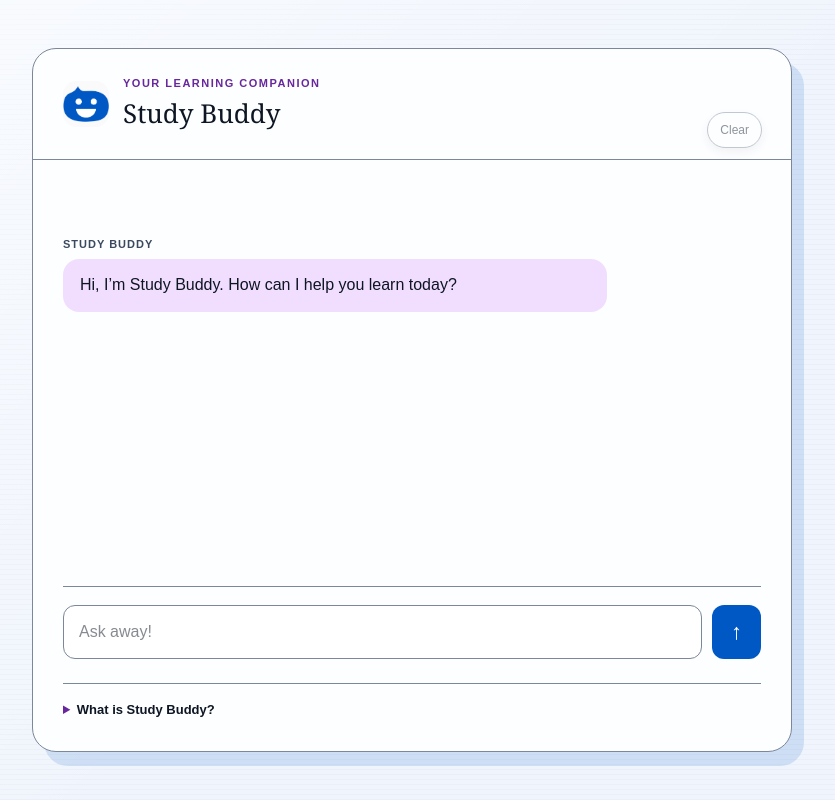
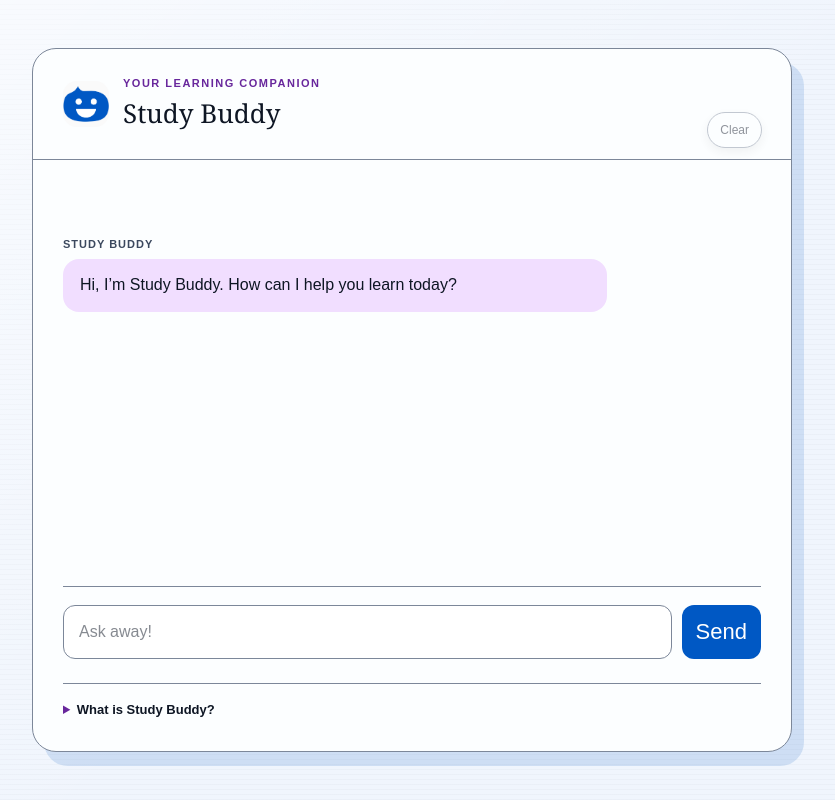
Before and after one commit to LizzyonGit/study-buddy, a Next.js app in the folder OneDrive/lexicon/individuell/individ/: page / in a window 1280 px wide. Shown: the whole page, without its empty margins (228-1063 px from the left). Built offline with nearby package versions, Linux system fonts and the light colour scheme.

Commit message:
error ahndling fix when retrying sending message

```diff
--- a/OneDrive/lexicon/individuell/individ/app/components/ChatInterface.tsx
+++ b/OneDrive/lexicon/individuell/individ/app/components/ChatInterface.tsx
@@ -51,7 +51,7 @@ export default function ChatInterface() {
     // Stop the browser from reloading the page during form submission.
     event.preventDefault();
     // Remove leading and trailing whitespace before validating or sending the question.
-    const content = (error ? lastSubmittedMessage : input).trim();
+    const content = (error && !input.trim() ? lastSubmittedMessage : input).trim();
 
     // Ignore blank questions and prevent another request while one is already running.
     if (!content || isLoading) {
@@ -191,13 +191,18 @@ export default function ChatInterface() {
             name="message"
             type="text"
             value={input}
-            onChange={(event) => setInput(event.target.value)}
+            onChange={(event) => {
+              setInput(event.target.value);
+              if (event.target.value.trim()) {
+                setError("");
+              }
+            }}
             placeholder="Ask away!"
             autoComplete="off"
             disabled={isLoading}
           />
           <button type="submit" aria-label={error ? "Try again" : "Send message"} disabled={isLoading}>
-            <span aria-hidden="true">&#8593;</span>
+            {error ? "Try again" : "Send"}
           </button>
         </form>
         <details className="about-study-buddy">
--- a/OneDrive/lexicon/individuell/individ/app/globals.css
+++ b/OneDrive/lexicon/individuell/individ/app/globals.css
@@ -320,8 +320,9 @@ h1 {
 }
 
 .composer button {
-  width: 49px;
-  flex: 0 0 49px;
+  min-width: 49px;
+  flex: 0 0 auto;
+  padding: 0 14px;
   color: white;
   background: var(--blue);
   border: 0;
```
Also changed, not shown: 1 other file (tests, documents, lock files or other folders).
